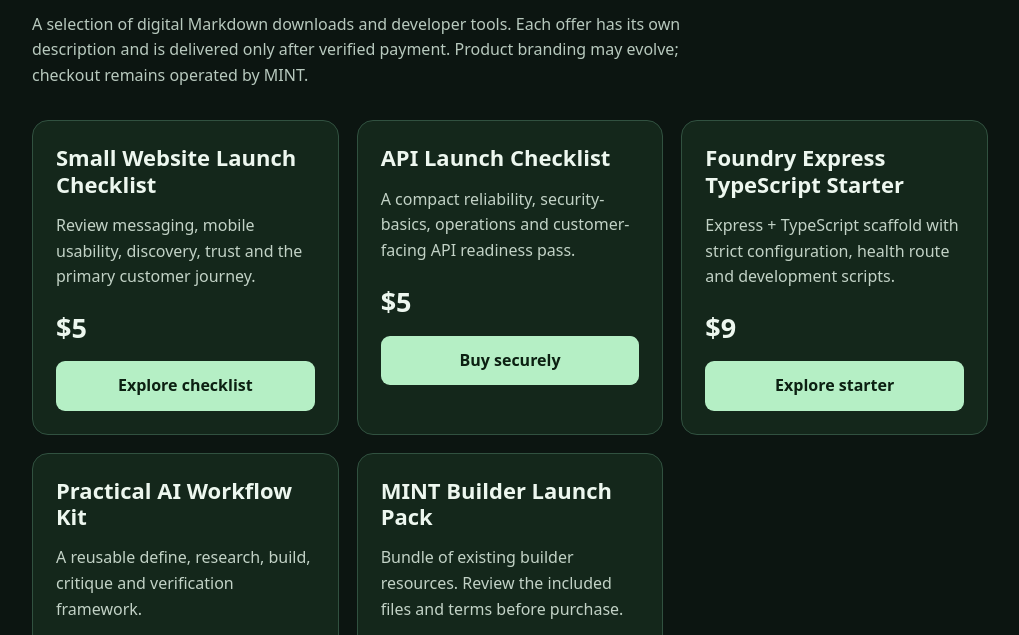
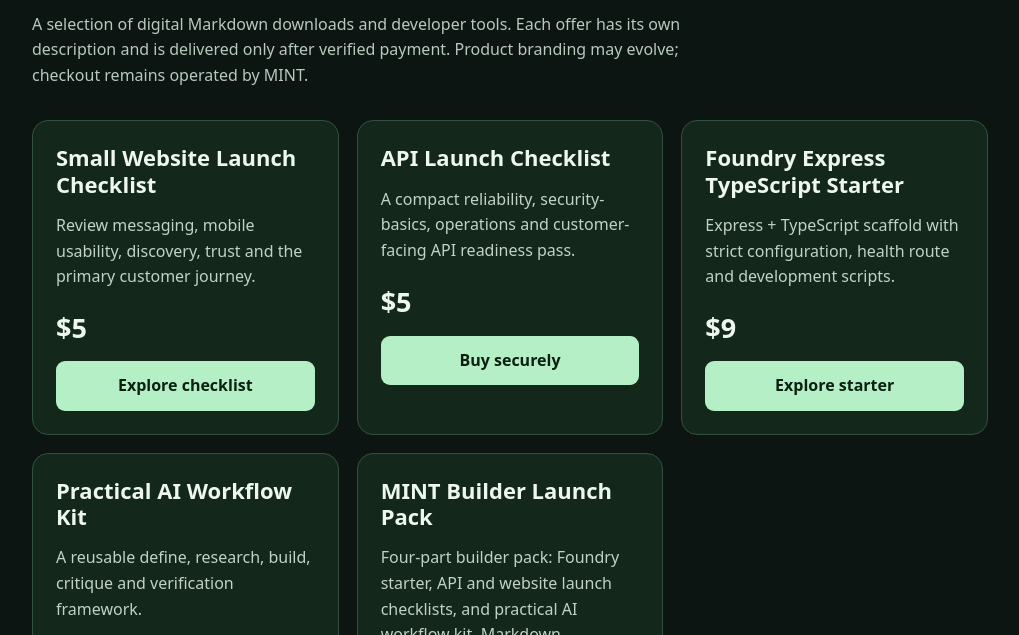
Before and after one commit to godsun108/Mint-capital-engine, a website: page connect-demo/public/offers.html in a window 1280 px wide. Shown: the part 282-917 px from the top of the page, without its empty margins (130-1149 px from the left). Drawn offline with Linux system fonts and the light colour scheme; no server answers.

Commit message:
Specify exact four-part builder bundle contents

```diff
--- a/connect-demo/public/offers.html
+++ b/connect-demo/public/offers.html
@@ -3,7 +3,7 @@
 <article class="card"><h2>API Launch Checklist</h2><p>A compact reliability, security-basics, operations and customer-facing API readiness pass.</p><div class="price">$5</div><button data-offer="api-launch-checklist-002">Buy securely</button><div class="error" role="alert"></div></article>
 <article class="card"><h2>Foundry Express TypeScript Starter</h2><p>Express + TypeScript scaffold with strict configuration, health route and development scripts.</p><div class="price">$9</div><a class="link" href="/?src=portfolio">Explore starter</a></article>
 <article class="card"><h2>Practical AI Workflow Kit</h2><p>A reusable define, research, build, critique and verification framework.</p><div class="price">$9</div><button data-offer="ai-workflow-kit-004">Buy securely</button><div class="error" role="alert"></div></article>
-<article class="card"><h2>MINT Builder Launch Pack</h2><p>Bundle of existing builder resources. Review the included files and terms before purchase.</p><div class="price">$19</div><button data-offer="mint-builder-launch-pack-005">Buy securely</button><div class="error" role="alert"></div></article>
+<article class="card"><h2>MINT Builder Launch Pack</h2><p>Four-part builder pack: Foundry starter, API and website launch checklists, and practical AI workflow kit. Markdown download.</p><div class="price">$19</div><button data-offer="mint-builder-launch-pack-005">Buy securely</button><div class="error" role="alert"></div></article>
 </div><p class="muted">USD, one-time. Digital file delivery after verified successful payment, subject to availability. No guaranteed commercial or technical outcomes. Refund requests reviewed under published terms and applicable law.</p></main><script>
 const raw=(new URLSearchParams(location.search).get('src')||'portfolio').toLowerCase();const source=/^[a-z0-9_-]{1,48}$/.test(raw)?raw:'portfolio';
 const signal=event=>fetch('/api/acquisition/event',{method:'POST',headers:{'content-type':'application/json'},body:JSON.stringify({event,source})}).catch(()=>{});
```
